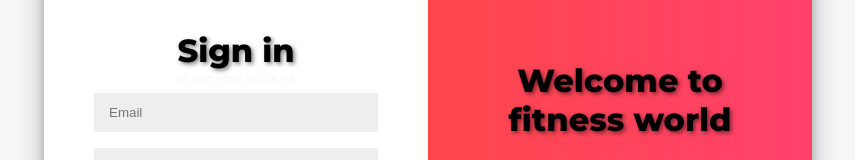
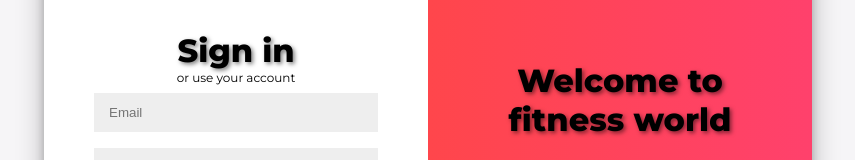
Before and after one commit to zohaibbukhari126/Project-4th-Semester, a React (Create React App) app in the folder client/my-app/: page /login in a window 1280 px wide. Shown: the part 215-375 px from the top of the page, without its empty margins (212-1067 px from the left). Built offline with nearby package versions, Linux system fonts and the light colour scheme.

Commit message:
login page colors adjusted

```diff
--- a/client/my-app/src/pages/login/Login.css
+++ b/client/my-app/src/pages/login/Login.css
@@ -35,6 +35,7 @@ p {
 
 span {
 	font-size: 12px;
+	color: black;
 }
 
 a {
@@ -262,6 +263,7 @@ label img{
 	width: 25px;
 	height: 25px;
 
+
 }
 
 .signup-options {
@@ -276,4 +278,5 @@ label img{
 	flex-direction: column;
 	align-items: center;
 	text-align: center;
+	color:black
 }
```
